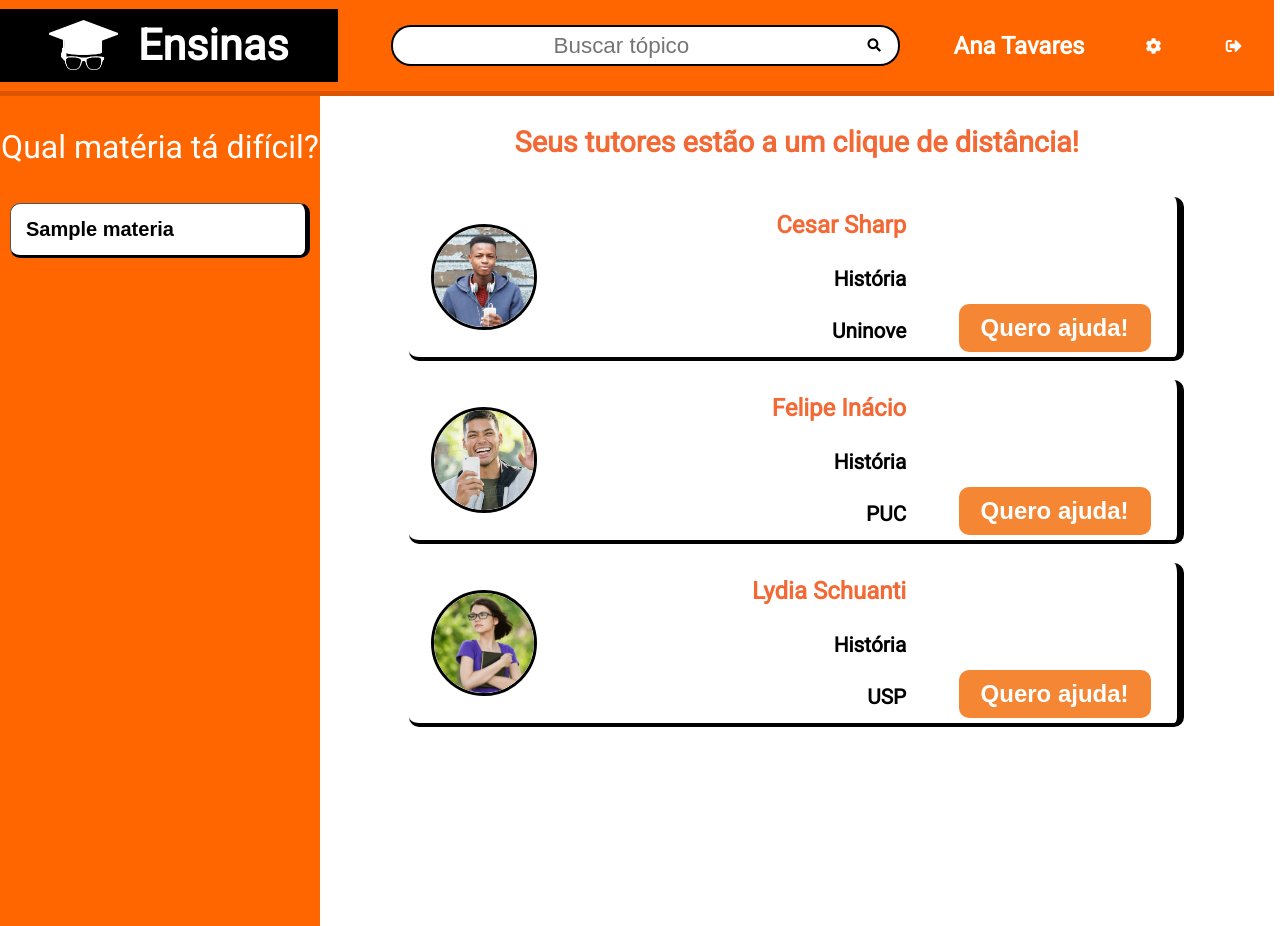
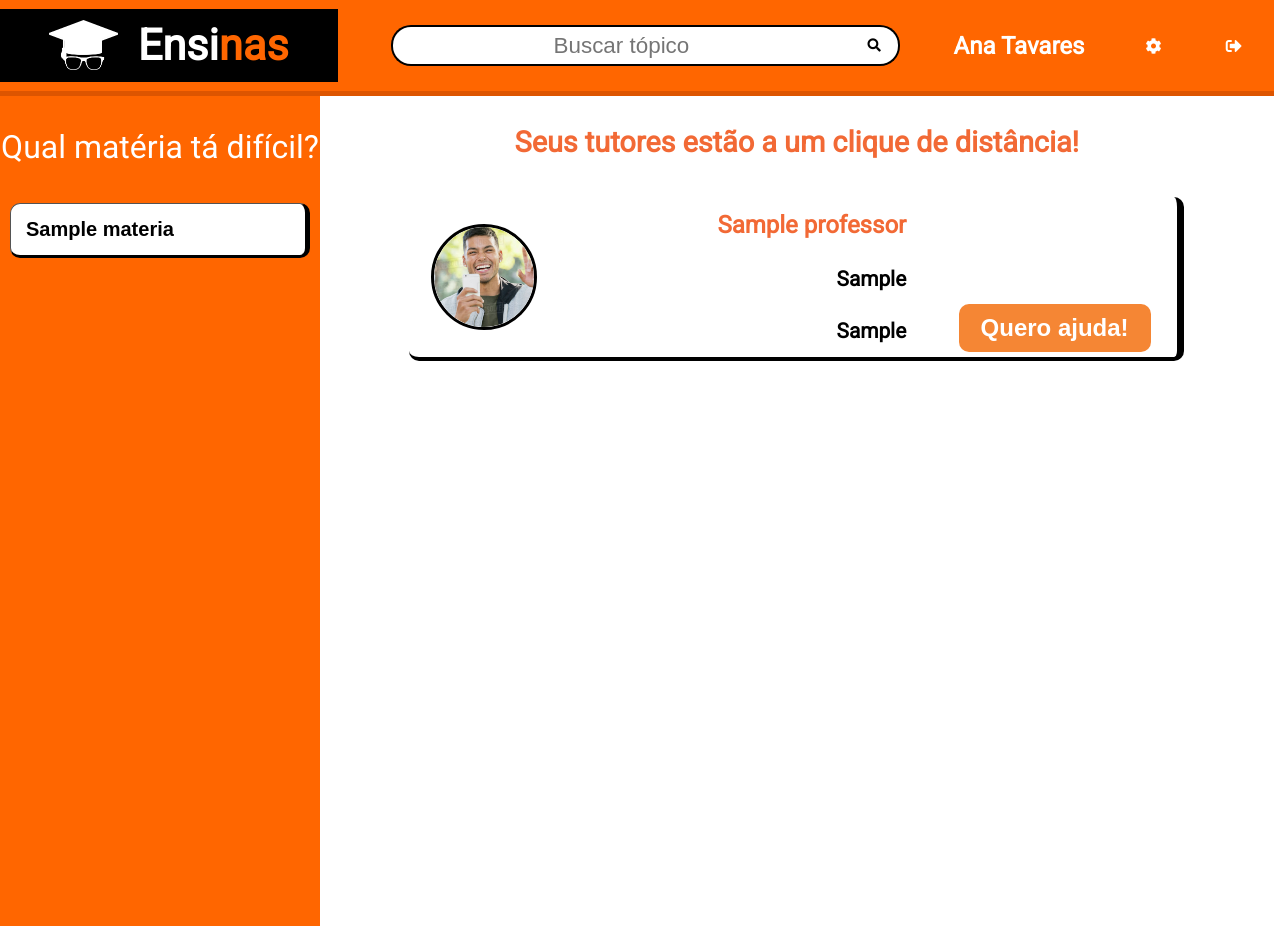
Before and after one commit to JuliaWharton/Ensinas-backend, a Django app: page /app/aluno/home in a window 1280 px wide. Shown: the top 926 px of the page. Run offline with Django 3.2, Linux system fonts and the light colour scheme; tables that the repository leaves empty hold one stand-in row (values such as "Sample post").

Commit message:
List professores based on materia

```diff
--- a/app/templates/aluno_home.html
+++ b/app/templates/aluno_home.html
@@ -19,7 +19,7 @@
     <nav>
         <div>
             <img src="{% static 'img/logo_branco.png' %}" alt="Logo do site, imagem de um capelo e óculos.">
-            <h1>Ensinas</h1>
+            <h1>Ensi<span>nas</span></h1>
         </div>
         <div>
             <input placeholder="Buscar tópico" type="text">
@@ -44,33 +44,22 @@
         </div>
     </aside>
     <main>
+        {% if professores.count > 0 %}
             <p>Seus tutores estão a um clique de distância!</p>
-        <div class="fichaProfessor">
-            <img class="imgProfessor" src="{% static 'img/aluno_1.png' %}" alt="">
-            <div class="infoProfessor">
-                <p>Cesar Sharp</p>
-                <p>História</p>
-                <p>Uninove</p>
-            </div>
-            <button> Quero ajuda! </button>
-        </div>
+            {% for professor in professores %}
             <div class="fichaProfessor">
                 <img class="imgProfessor" src="{% static 'img/aluno_2.png' %}" alt="">
                 <div class="infoProfessor">
-                <p>Felipe Inácio</p>
-                <p>História</p>
-                <p>PUC</p>
+                    <p>{{professor.nome}}</p>
+                    <p>{{professor.curso}}</p>
+                    <p>{{professor.instituicao}}</p>
                 </div>
                 <button> Quero ajuda!</button>
             </div>
-        <div class="fichaProfessor">
-            <img class="imgProfessor" src="{% static 'img/aluno_3.png' %}" alt="">
-            <div class="infoProfessor">
-                <p>Lydia Schuanti</p>
-                <p>História</p>
-                <p>USP</p>
-            </div>
-            <button> Quero ajuda! </button>
+            {% endfor %}
+        {% else %}
+            <p>Não foi encontrado nenhum tutor por sua busca :(</p>
+        {% endif %}
     </main>
 </body>
 
--- a/app/views.py
+++ b/app/views.py
@@ -1,5 +1,5 @@
 from django.shortcuts import render
-from app.models import Materia
+from app.models import Materia, Professor
 
 def auth_cadastro(request):
     return render(request, 'auth_cadastro.html')
@@ -9,19 +9,23 @@ def auth_login(request):
 
 def aluno_home(request):
     materias = Materia.objects.all()
+    professores = Professor.objects.all()
 
     return render(request, 'aluno_home.html', {
-        "materias": materias
+        "materias": materias,
+        "professores": professores
         })
 
 
 def aluno_materia(request, id_materia):
     materias = Materia.objects.all()
     materia_atual = Materia.objects.get(pk=id_materia)
+    professores = Professor.objects.filter(materia=id_materia)
 
     return render(request, 'aluno_home.html', {
         "materias": materias,
-        "materia_atual": materia_atual
+        "materia_atual": materia_atual,
+        "professores": professores
         })
 
 def professor_home(request):
```
Lines whose indentation alone changed are shown as unchanged.
